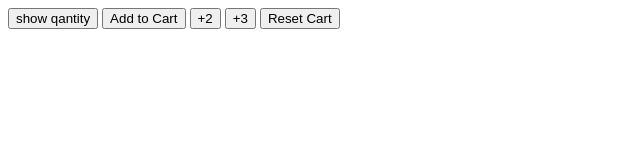
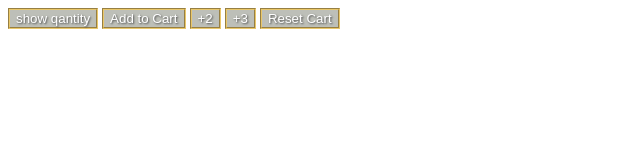
Before and after one commit to holly-agyei/JavaScript-ecommerceSite, a plain HTML site: page index.html in a window 1280 px wide. Shown: the whole page, without its empty margins (0-640 px from the left). Drawn offline with Linux system fonts and the light colour scheme.

Commit message:
added border

```diff
--- a/index.html
+++ b/index.html
@@ -2,6 +2,15 @@
 <html>
     <head>
         <style>
+            button {
+                background-color:rgba(50, 56, 35, 0.322);
+                text-shadow: 1px 1px 2px rgb(78, 78, 78); /* Adjust this for desired shadow effect */
+                border-width: 2px; /* Simplified shorthand */
+                border-style:groove;
+                border-color: rgb(234, 199, 105);
+                color: rgb(255, 255, 255);
+            }
+
          </style>
 
         <script>
```
